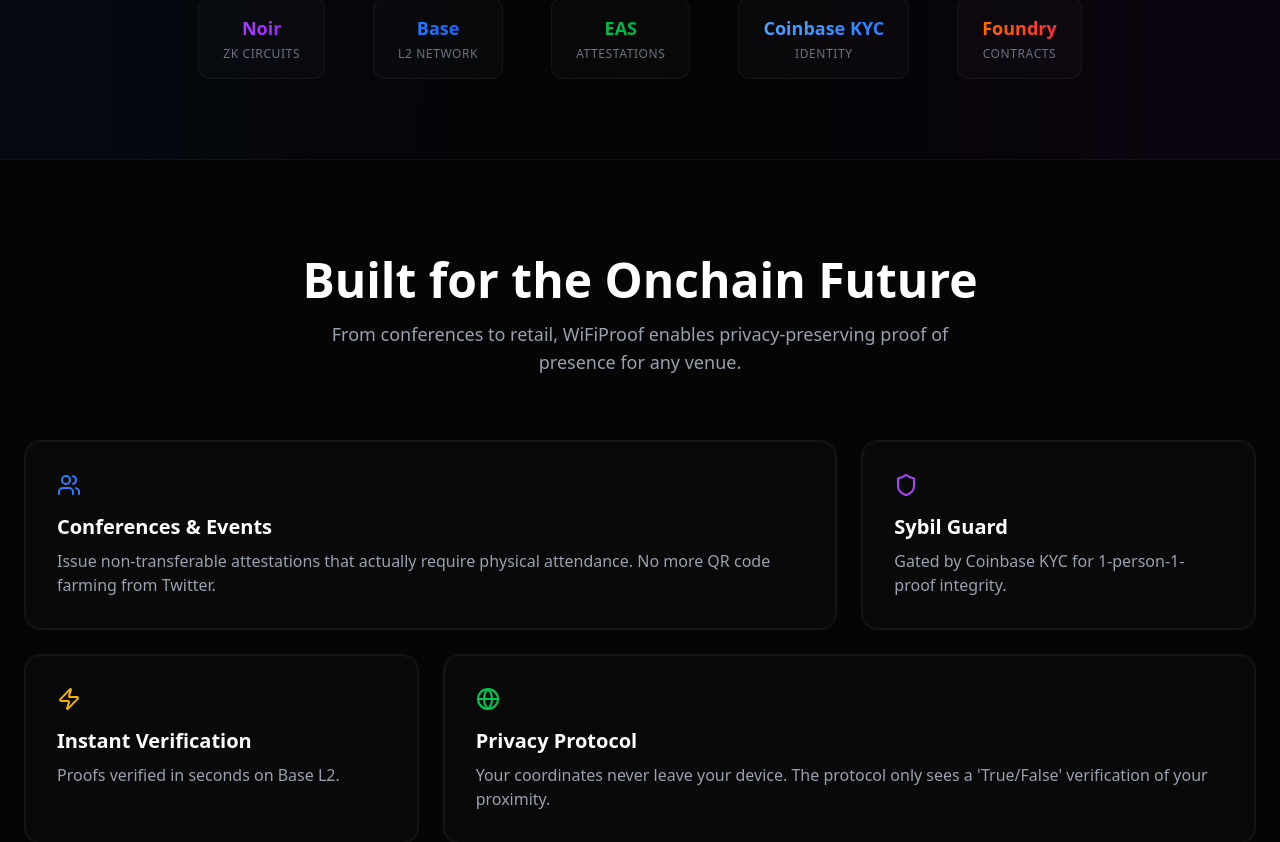
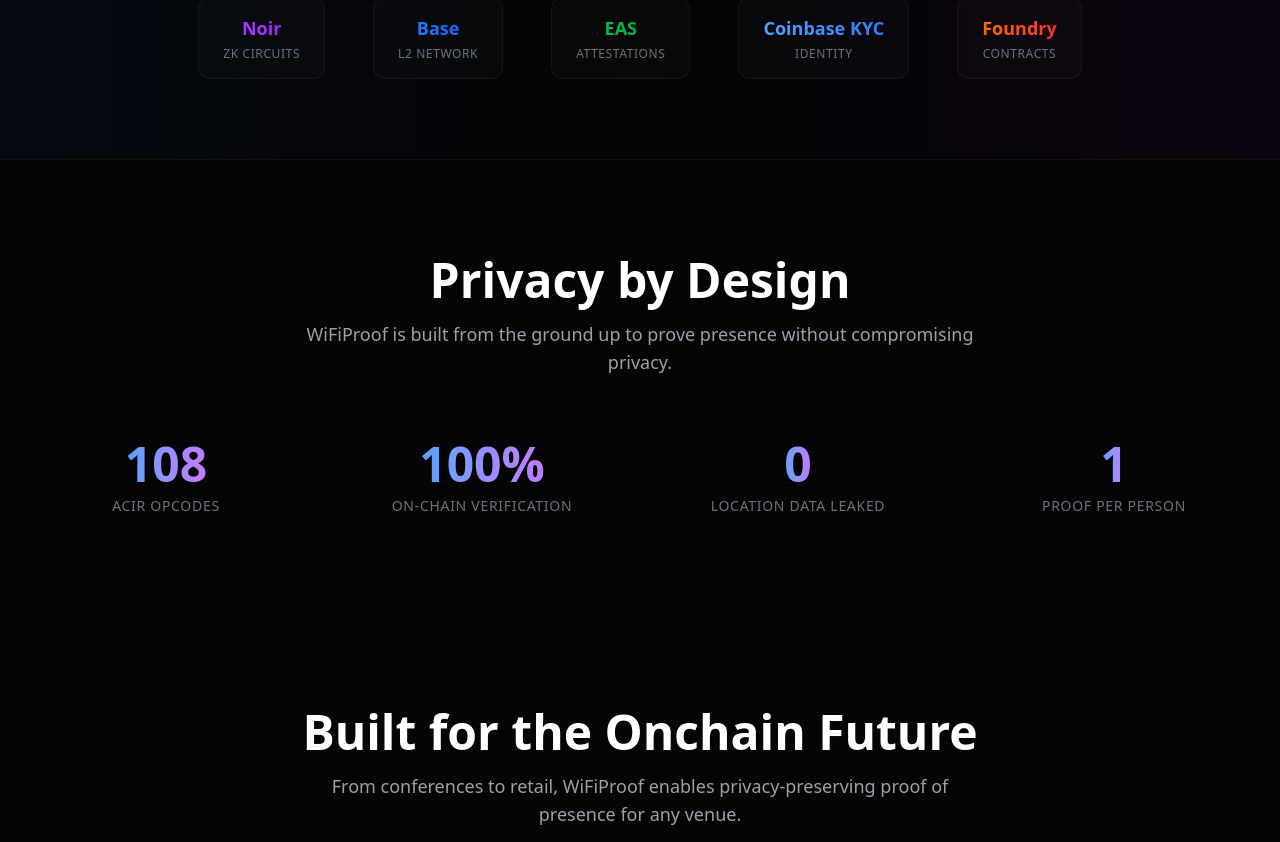
Before and after one commit to WifiproofProtocol/wifiproof-v2, a Next.js app in the folder packages/web/: page / in a window 1280 px wide. Shown: the part 1550-2392 px from the top of the page. Built offline with nearby package versions, Linux system fonts and the light colour scheme; no server answers.

Commit message:
feat(web): integrate Stats section into page

```diff
--- a/packages/web/src/app/page.tsx
+++ b/packages/web/src/app/page.tsx
@@ -3,6 +3,7 @@ import Hero from "@/components/landing/Hero";
 import Features from "@/components/landing/Features";
 import BentoGrid from "@/components/landing/BentoGrid";
 import TechStack from "@/components/landing/TechStack";
+import Stats from "@/components/landing/Stats";
 import Waitlist from "@/components/landing/Waitlist";
 import Footer from "@/components/landing/Footer";
 import Particles from "@/components/landing/Particles";
@@ -15,6 +16,7 @@ export default function Home() {
       <Hero />
       <Features />
       <TechStack />
+      <Stats />
       <BentoGrid />
       <Waitlist />
       <Footer />
```
